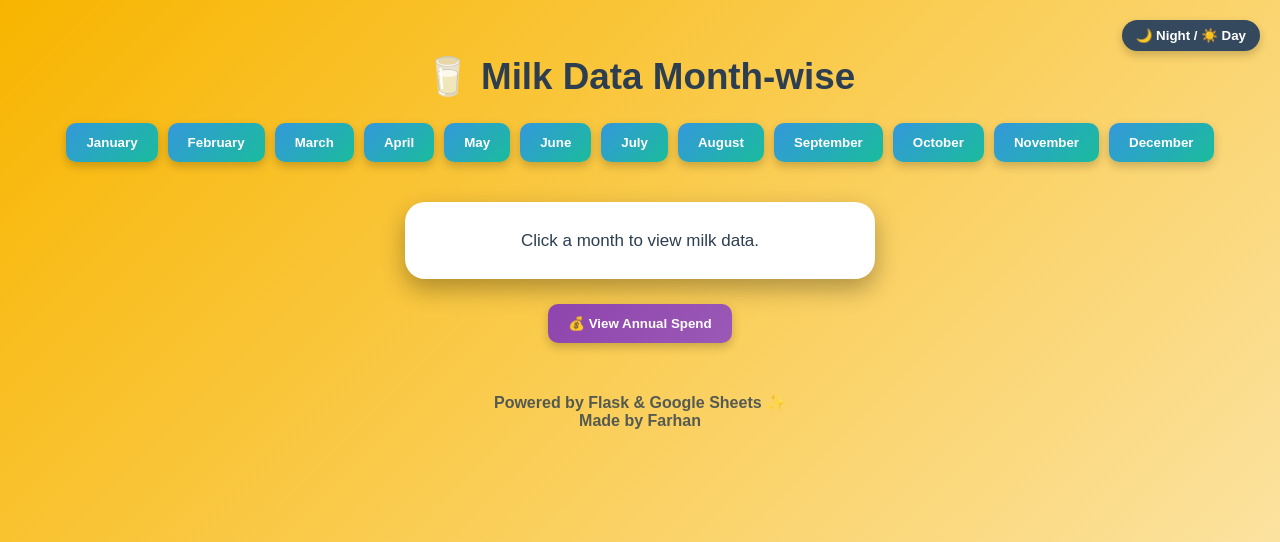
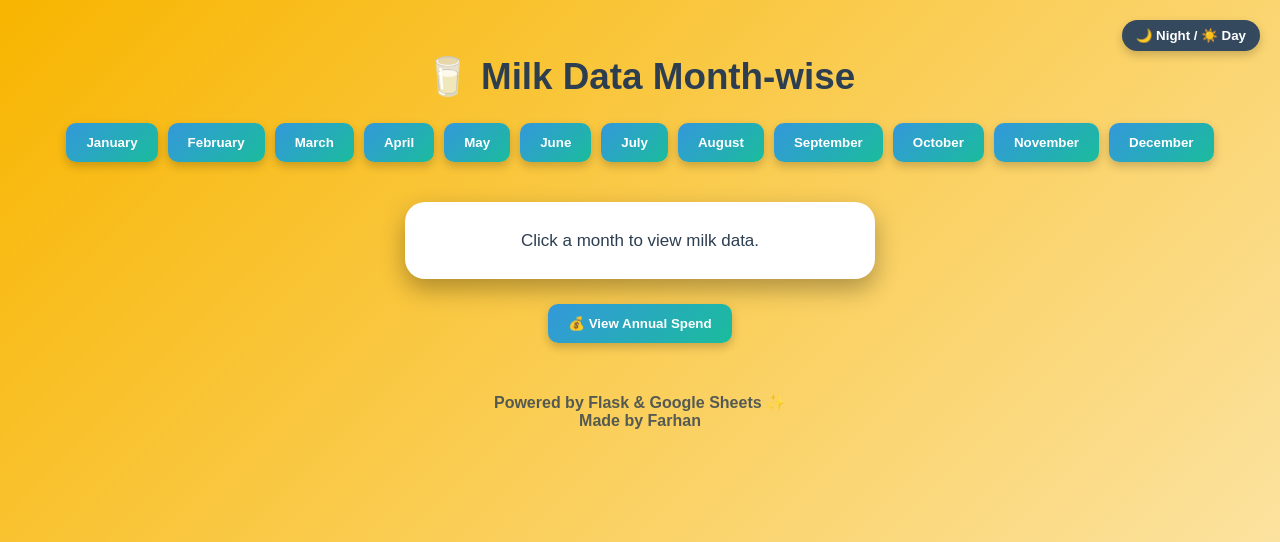
Before and after one commit to rizwiadnan1029-boop/HUBRANGE, a Flask app: page / in a window 1280 px wide. Shown: the top 542 px of the page. Run offline with Flask 3, Linux system fonts and the light colour scheme.

Commit message:
Update index.html

```diff
--- a/templates/index.html
+++ b/templates/index.html
@@ -77,11 +77,6 @@
             margin-bottom: 20px;
         }
 
-        #annual {
-            margin-top: 25px;
-            background: linear-gradient(135deg, #8e44ad, #9b59b6);
-        }
-
         footer {
             margin-top: 50px;
             font-weight: bold;
@@ -104,6 +99,10 @@
         .toggle-btn:hover {
             background: #2ecc71;
         }
+
+        #annual-spend {
+            margin-top: 25px;
+        }
     </style>
 </head>
 <body>
@@ -125,8 +124,10 @@
 
     <div id="output">Click a month to view milk data.</div>
 
-    <button id="annual" onclick="getAnnual()">💰 View Annual Spend</button>
-    <div id="annualResult"></div>
+    <div id="annual-spend">
+        <button onclick="getAnnual()">💰 View Annual Spend</button>
+        <div id="annual-output"></div>
+    </div>
 
     <footer>
         Powered by Flask & Google Sheets ✨
@@ -143,7 +144,7 @@
             localStorage.setItem("theme", document.body.classList.contains("dark") ? "dark" : "light");
         }
 
-        // ⚡ Fetch Month Data
+        // ⚡ Fast Data Fetch
         async function getData(month) {
             const out = document.getElementById("output");
             out.innerHTML = `<h2>${month}</h2><div>Loading...</div>`;
@@ -162,7 +163,7 @@
                     <div><b>Paid:</b> ${data.Paid}</div>
                     <div><b>No. of Days in Month:</b> ${data["Days in Month"]}</div>
                     <div><b>No. of Days Coming:</b> ${data["Days Coming"]}</div>
-                    <div><b>No. of Days Absent:</b> ${data["Days Absent"]}</div>
+                    <div><b>Days Absent:</b> ${data["Days Absent"]}</div>
                     <div><b>Amount (₹50/day):</b> ₹${data.Amount}</div>
                     <div><b>Payment Mode:</b> ${data["Payment Mode"]}</div>
                 `;
@@ -171,20 +172,22 @@
             }
         }
 
-        // 💰 Fetch Total Annual Spend
+        // 💰 Fetch Annual Spend
         async function getAnnual() {
-            const resultDiv = document.getElementById("annualResult");
-            resultDiv.innerHTML = "Calculating...";
+            const annualOut = document.getElementById("annual-output");
+            annualOut.innerHTML = "Calculating...";
             try {
                 const res = await fetch("/annual", { cache: "no-store" });
                 const data = await res.json();
+
                 if (data.error) {
-                    resultDiv.innerHTML = `<b style='color:red;'>${data.error}</b>`;
+                    annualOut.innerHTML = `<b style='color:red;'>${data.error}</b>`;
                     return;
                 }
-                resultDiv.innerHTML = `<h3>Total Annual Spend: ₹${data["Total Annual Spend"]}</h3>`;
-            } catch {
-                resultDiv.innerHTML = "<b style='color:red;'>Error calculating total.</b>";
+
+                annualOut.innerHTML = `<b>Total Annual Spend:</b> ₹${data["Total Annual Spend"]}`;
+            } catch (err) {
+                annualOut.innerHTML = `<b style='color:red;'>Error loading data.</b>`;
             }
         }
     </script>
```
